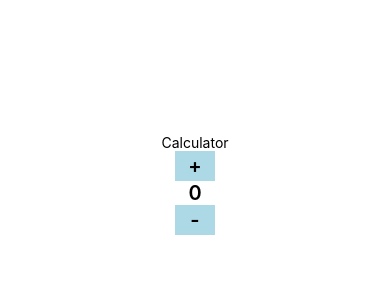
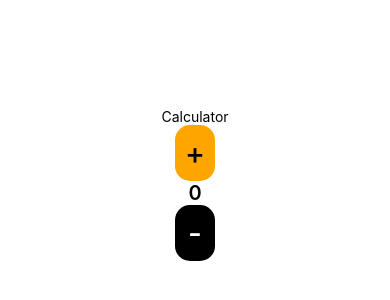
Before and after one commit to BeatrizGuadalupeDiaz/Calculator, a React Native app: screen / in a window 390 px wide. Shown: the part 238-538 px from the top of the page. Built offline with nearby package versions, Linux system fonts and the light colour scheme.

Commit message:
add and create new component to Buttons and this was used in App.tsx from buttons of the calculator

```diff
--- a/App.tsx
+++ b/App.tsx
@@ -1,18 +1,18 @@
 import React from "react";
 import { StyleSheet, Text, TouchableOpacity, View } from "react-native";
+import { Btn } from "./src/components";
 
 const SET_VALUE = 1;
 const MINIMUM_VALUE = 0;
 
 export default function App() {
-
   const [counter, setCounter] = React.useState(0);
 
   //functions
-  const plus = () => {
+  const Increment = () => {
     setCounter(counter + SET_VALUE);
   };
-  const minus = () => {
+  const Decrement = () => {
     if (counter <= MINIMUM_VALUE) {
       return;
     }
@@ -23,13 +23,9 @@ export default function App() {
     <View style={styles.container}>
       <Text>Calculator</Text>
       <View>
-        <TouchableOpacity style={styles.btn} onPress={plus}>
-          <Text style={styles.text}>+</Text>
-        </TouchableOpacity>
+        <Btn text="+" onPress={Increment} type="secondary" />
         <Text style={styles.text}>{counter}</Text>
-        <TouchableOpacity style={styles.btn} onPress={minus}>
-          <Text style={styles.text}>-</Text>
-        </TouchableOpacity>
+        <Btn text="-" onPress={Decrement} type="primary" />
       </View>
     </View>
   );
--- a/src/components/btns/index.tsx
+++ b/src/components/btns/index.tsx
@@ -0,0 +1,36 @@
+import React from "react";
+import { TouchableOpacity, View, Text } from "react-native";
+import { PropsBtn } from "./type";
+import { btnStyles, textStyles } from "./styles";
+const Btn = ({
+  onPress,
+  btnStyle,
+  text,
+  type,
+  isLoading,
+  textStyle,
+}: PropsBtn) => {
+  const handleOnPress = () => {
+    if (!isLoading) {
+      onPress && onPress();
+    }
+  };
+  return (
+    <View
+      style={{ width: "auto", justifyContent: "center", alignItems: "center" }}
+    >
+      <TouchableOpacity
+        onPress={handleOnPress}
+        style={{ ...btnStyle, ...btnStyles[type], ...btnStyles.general }}
+      >
+        <Text
+          style={{ ...textStyle, ...textStyles[type], ...textStyles.general }}
+        >
+          {text}
+        </Text>
+      </TouchableOpacity>
+    </View>
+  );
+};
+
+export default Btn;
--- /dev/null
+++ b/src/components/btns/styles.js
@@ -0,0 +1,32 @@
+import { StyleSheet } from "react-native";
+
+export const textStyles = StyleSheet.create({
+  general: {
+    fontSize: 30,
+    fontWeight: "500",
+    letterSpacing: 0.04,
+  },
+  primary: {
+    color: "white",
+  },
+  secondary: {
+    color: "black",
+  },
+});
+
+export const btnStyles = StyleSheet.create({
+  general: {
+    display: "flex",
+    width: "100%",
+    justifyContent: "center",
+    alignItems: "center",
+    padding: 10,
+    borderRadius: 15,
+  },
+  primary: {
+    backgroundColor: "black",
+  },
+  secondary: {
+    backgroundColor: "orange",
+  },
+});
--- /dev/null
+++ b/src/components/btns/type.ts
@@ -0,0 +1,12 @@
+import { FormEvent } from "react"
+
+export interface PropsBtn {
+    text: string,
+    textStyle?: any
+    type: btnType,
+    onPress: (event?: FormEvent<HTMLFormElement> | undefined) => void;
+    btnStyle?: any,
+    isLoading?: boolean
+}
+
+export type btnType = 'primary' | 'secondary'
--- /dev/null
+++ b/src/components/index.js
@@ -0,0 +1 @@
+export {default as Btn} from './btns'
```
